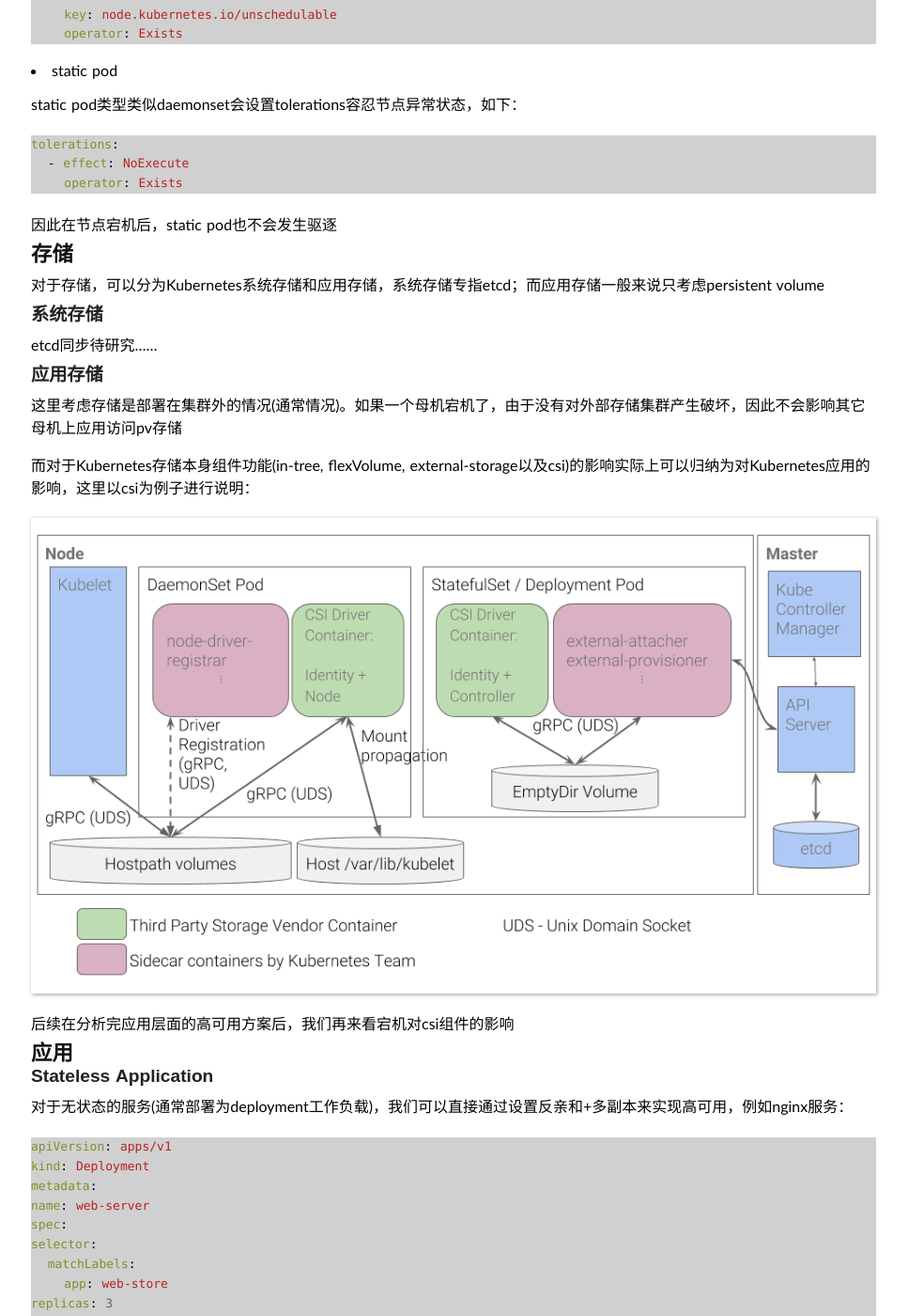
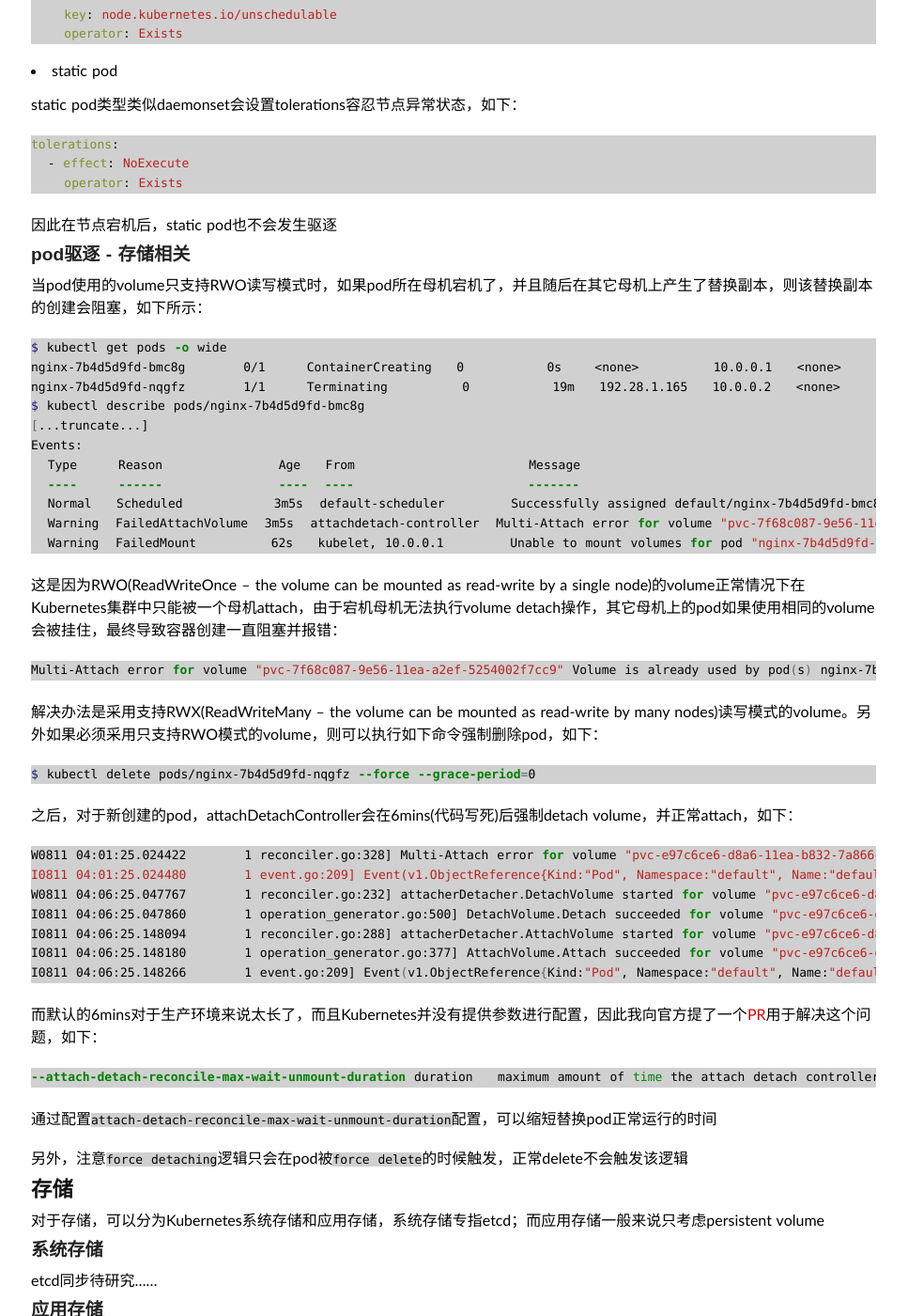
Before and after one commit to duyanghao/duyanghao.github.io, a Jekyll site: the page built from _posts/2020-6-2-kubernetes-ha.md, in a window 1280 px wide and 1400 px high, scrolled down 4617 px. Shown: the whole window at 94% size, without its empty margins (157-1124 px from the left). Built offline with Jekyll 4.4.1, drawn with Linux system fonts in a browser that asks for light colours; some web fonts are replaced; comment, search, counter and statistics services are not loaded.

Commit message:
update kubernetes-ha
Signed-off-by: duyanghao <1294057873@qq.com>

````diff
--- a/_posts/2020-6-2-kubernetes-ha.md
+++ b/_posts/2020-6-2-kubernetes-ha.md
@@ -71,7 +71,7 @@ node-controller会每隔node-monitor-period时间(默认5s)检查Lease object是
 
 对于使用长连接访问的应用来说，在没有设置合适请求timeout参数的情况下可能会出现15mins的超时问题，详情见[Kubernetes Controller高可用诡异的15mins超时](https://duyanghao.github.io/kubernetes-ha-http-keep-alive-bugs/)
 
-### pod驱逐
+### pod驱逐 - 应用相关
 
 pod驱逐可以使服务自动恢复副本数量。如上所述，node controller会在节点心跳超时之后一段时间(默认5mins)驱逐该节点上的pod，这个时间由如下参数决定：
 
@@ -171,6 +171,58 @@ tolerations:
 
 因此在节点宕机后，static pod也不会发生驱逐
 
+### pod驱逐 - 存储相关
+
+当pod使用的volume只支持RWO读写模式时，如果pod所在母机宕机了，并且随后在其它母机上产生了替换副本，则该替换副本的创建会阻塞，如下所示：
+
+```bash
+$ kubectl get pods -o wide
+nginx-7b4d5d9fd-bmc8g       0/1     ContainerCreating   0          0s    <none>         10.0.0.1   <none>           <none>
+nginx-7b4d5d9fd-nqgfz       1/1     Terminating         0          19m   192.28.1.165   10.0.0.2   <none>           <none>
+$ kubectl describe pods/nginx-7b4d5d9fd-bmc8g
+[...truncate...]
+Events:
+  Type     Reason              Age   From                     Message
+  ----     ------              ----  ----                     -------
+  Normal   Scheduled           3m5s  default-scheduler        Successfully assigned default/nginx-7b4d5d9fd-bmc8g to 10.0.0.1
+  Warning  FailedAttachVolume  3m5s  attachdetach-controller  Multi-Attach error for volume "pvc-7f68c087-9e56-11ea-a2ef-5254002f7cc9" Volume is already used by pod(s) nginx-7b4d5d9fd-nqgfz
+  Warning  FailedMount         62s   kubelet, 10.0.0.1        Unable to mount volumes for pod "nginx-7b4d5d9fd-bmc8g_default(bb5501ca-9fea-11ea-9730-5254002f7cc9)": timeout expired waiting for volumes to attach or mount for pod "default"/"nginx-7b4d5d9fd-nqgfz". list of unmounted volumes=[nginx-data]. list of unattached volumes=[root-certificate default-token-q2vft nginx-data]
+```
+
+这是因为RWO(ReadWriteOnce -- the volume can be mounted as read-write by a single node)的volume正常情况下在Kubernetes集群中只能被一个母机attach，由于宕机母机无法执行volume detach操作，其它母机上的pod如果使用相同的volume会被挂住，最终导致容器创建一直阻塞并报错：
+
+```bash
+Multi-Attach error for volume "pvc-7f68c087-9e56-11ea-a2ef-5254002f7cc9" Volume is already used by pod(s) nginx-7b4d5d9fd-nqgfz
+```
+
+解决办法是采用支持RWX(ReadWriteMany -- the volume can be mounted as read-write by many nodes)读写模式的volume。另外如果必须采用只支持RWO模式的volume，则可以执行如下命令强制删除pod，如下：
+
+```bash
+$ kubectl delete pods/nginx-7b4d5d9fd-nqgfz --force --grace-period=0
+```
+
+之后，对于新创建的pod，attachDetachController会在6mins(代码写死)后强制detach volume，并正常attach，如下：
+
+```bash
+W0811 04:01:25.024422       1 reconciler.go:328] Multi-Attach error for volume "pvc-e97c6ce6-d8a6-11ea-b832-7a866c097df1" (UniqueName: "kubernetes.io/rbd/k8s:kubernetes-dynamic-pvc-f35fc6fa-d8a6-11ea-bd98-aeb6842de1e3") from node "10.0.0.3" Volume is already exclusively attached to node 10.0.0.2 and can't be attached to another
+I0811 04:01:25.024480       1 event.go:209] Event(v1.ObjectReference{Kind:"Pod", Namespace:"default", Name:"default-nginx-6584f7ddb7-jx9s2", UID:"5322240f-db87-11ea-b832-7a866c097df1", APIVersion:"v1", ResourceVersion:"28275287", FieldPath:""}): type: 'Warning' reason: 'FailedAttachVolume' Multi-Attach error for volume "pvc-e97c6ce6-d8a6-11ea-b832-7a866c097df1" Volume is already exclusively attached to one node and can't be attached to another
+W0811 04:06:25.047767       1 reconciler.go:232] attacherDetacher.DetachVolume started for volume "pvc-e97c6ce6-d8a6-11ea-b832-7a866c097df1" (UniqueName: "kubernetes.io/rbd/k8s:kubernetes-dynamic-pvc-f35fc6fa-d8a6-11ea-bd98-aeb6842de1e3") on node "10.0.0.2" This volume is not safe to detach, but maxWaitForUnmountDuration 6m0s expired, force detaching
+I0811 04:06:25.047860       1 operation_generator.go:500] DetachVolume.Detach succeeded for volume "pvc-e97c6ce6-d8a6-11ea-b832-7a866c097df1" (UniqueName: "kubernetes.io/rbd/k8s:kubernetes-dynamic-pvc-f35fc6fa-d8a6-11ea-bd98-aeb6842de1e3") on node "10.0.0.2"
+I0811 04:06:25.148094       1 reconciler.go:288] attacherDetacher.AttachVolume started for volume "pvc-e97c6ce6-d8a6-11ea-b832-7a866c097df1" (UniqueName: "kubernetes.io/rbd/k8s:kubernetes-dynamic-pvc-f35fc6fa-d8a6-11ea-bd98-aeb6842de1e3") from node "10.0.0.3"
+I0811 04:06:25.148180       1 operation_generator.go:377] AttachVolume.Attach succeeded for volume "pvc-e97c6ce6-d8a6-11ea-b832-7a866c097df1" (UniqueName: "kubernetes.io/rbd/k8s:kubernetes-dynamic-pvc-f35fc6fa-d8a6-11ea-bd98-aeb6842de1e3") from node "10.0.0.3"
+I0811 04:06:25.148266       1 event.go:209] Event(v1.ObjectReference{Kind:"Pod", Namespace:"default", Name:"default-nginx-6584f7ddb7-jx9s2", UID:"5322240f-db87-11ea-b832-7a866c097df1", APIVersion:"v1", ResourceVersion:"28275287", FieldPath:""}): type: 'Normal' reason: 'SuccessfulAttachVolume' AttachVolume.Attach succeeded for volume "pvc-e97c6ce6-d8a6-11ea-b832-7a866c097df1"
+```
+
+而默认的6mins对于生产环境来说太长了，而且Kubernetes并没有提供参数进行配置，因此我向官方提了一个[PR](https://github.com/kubernetes/kubernetes/pull/93776)用于解决这个问题，如下：
+
+```bash
+--attach-detach-reconcile-max-wait-unmount-duration duration   maximum amount of time the attach detach controller will wait for a volume to be safely unmounted from its node. Once this time has expired, the controller will assume the node or kubelet are unresponsive and will detach the volume anyway. (default 6m0s)
+```
+
+通过配置`attach-detach-reconcile-max-wait-unmount-duration`配置，可以缩短替换pod正常运行的时间
+
+另外，注意`force detaching`逻辑只会在pod被`force delete`的时候触发，正常delete不会触发该逻辑
+
 ## 存储
 
 对于存储，可以分为Kubernetes系统存储和应用存储，系统存储专指etcd；而应用存储一般来说只考虑persistent volume
````
